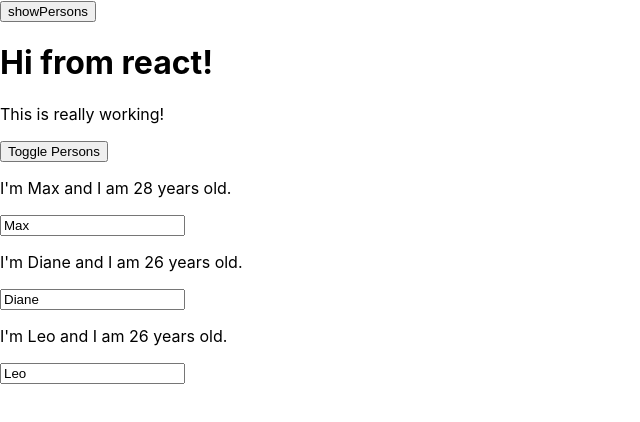
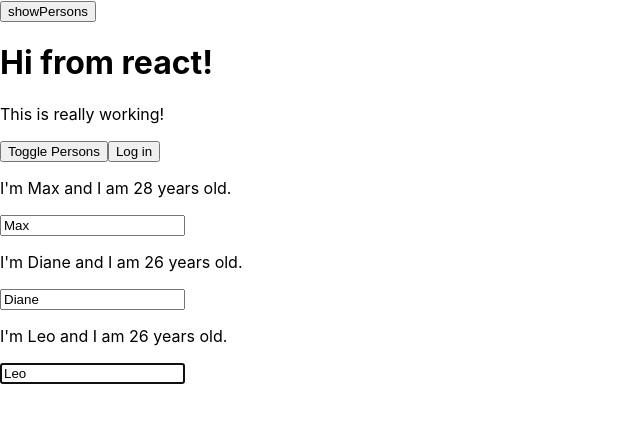
Before and after one commit to leognmotta/react-course, a React app: page / in a window 1280 px wide. Both pictures are taken after a click on the button "showPersons". Shown: the top 422 px of the page, without its empty margins (0-640 px from the left). Built offline with nearby package versions, Linux system fonts and the light colour scheme.

Commit message:
Passing state

```diff
--- a/package.json
+++ b/package.json
@@ -39,6 +39,7 @@
     "postcss-loader": "3.0.0",
     "postcss-preset-env": "6.3.1",
     "postcss-safe-parser": "4.0.1",
+    "prop-types": "^15.6.2",
     "radium": "^0.25.1",
     "react": "^16.7.0",
     "react-app-polyfill": "^0.2.0",
--- a/src/components/Cockpit/Cockpit.css
+++ b/src/components/Cockpit/Cockpit.css
@@ -6,7 +6,7 @@
   font-weight: bold;
 }
 
-.Cockpit button {
+.Button {
   border: 1px solid blue;
   padding: 16px;
   background-color: green;
@@ -15,16 +15,16 @@
   color: white;
 }
 
-.Cockpit button:hover {
+.Button:hover {
   background-color: lightgreen;
   color: black;
 }
 
-.Cockpit button.Red {
+.Button.Red {
   background-color: red;
 }
 
-.Cockpit button.Red:hover {
+.Button.Red:hover {
   background-color: salmon;
   color: black;
 }
--- a/src/components/Cockpit/Cockpit.js
+++ b/src/components/Cockpit/Cockpit.js
@@ -1,13 +1,15 @@
 import React from 'react';
+
+import Aux from '../../hoc/Aux';
 
 import classes from './Cockpit.css';
 
 const cockpit = props => {
   const assignedClasses = [];
-  let btnClass = '';
+  let btnClass = [classes.Button];
 
   if (props.showPersons) {
-    btnClass = classes.Red;
+    btnClass = [classes.Button, classes.Red].join(' ');
   }
   if (props.persons.length <= 2) {
     assignedClasses.push(classes.red);
@@ -17,13 +19,14 @@ const cockpit = props => {
   }
 
   return (
-    <div className={classes.Cockpit}>
+    <Aux>
       <h1> Hi from react! </h1>
       <p className={assignedClasses.join(' ')}> This is really working! </p>
       <button className={btnClass} onClick={props.clicked}>
         Toggle Persons
       </button>
-    </div>
+      <button onClick={props.login}>Log in</button>
+    </Aux>
   );
 };
 
--- a/src/components/Persons/Person/Person.js
+++ b/src/components/Persons/Person/Person.js
@@ -1,11 +1,14 @@
 import React, { Component } from 'react';
+// import PropTypes from 'prop-types';
 
 import classes from './Person.css';
+import withClass from '../../../hoc/withClass';
 
 class Person extends Component {
   constructor(props) {
     super(props);
     console.log('[Person.js] Inside constroctor', props);
+    this.inputElement = React.createRef();
   }
 
   componentWillMount() {
@@ -14,23 +17,44 @@ class Person extends Component {
 
   componentDidMount() {
     console.log('[Person.js] Inside componentDidMount()');
+    if (this.props.position === 0) {
+      this.inputElement.current.focus();
+    }
   }
+
+  focus() {
+    this.inputElement.current.focus();
+  }
+
   render() {
     console.log('[Person.js] Inside render()');
+    let auth = null;
+    if (this.props.authenticated) {
+      auth = <p>I'm athenticated!</p>;
+    }
     return (
-      <div className={classes.Person}>
+      <>
+        {auth}
         <p onClick={this.props.click}>
           I'm {this.props.name} and I am {this.props.age} years old.
         </p>
         <p>{this.props.children}</p>
         <input
+          ref={this.inputElement}
           type="text"
           onChange={this.props.changed}
           value={this.props.name}
         />
-      </div>
+      </>
     );
   }
 }
 
-export default Person;
+// Person.prototype = {
+//   click: PropTypes.func,
+//   name: PropTypes.string,
+//   age: PropTypes.number,
+//   changed: PropTypes.func
+// };
+
+export default withClass(Person, classes.Person);
--- a/src/components/Persons/Persons.js
+++ b/src/components/Persons/Persons.js
@@ -6,6 +6,7 @@ class Persons extends Component {
   constructor(props) {
     super(props);
     console.log('[Persons.js] Inside constroctor', props);
+    this.lastPersonRef = React.createRef();
   }
 
   componentWillMount() {
@@ -14,6 +15,7 @@ class Persons extends Component {
 
   componentDidMount() {
     console.log('[Persons.js] Inside componentDidMount()');
+    this.lastPersonRef.current.focus();
   }
 
   componentWillReceiveProps(nextProps) {
@@ -52,8 +54,11 @@ class Persons extends Component {
         <Person
           click={() => this.props.clicked(index)}
           name={person.name}
+          position={index}
           age={person.age}
           key={person.id}
+          ref={this.lastPersonRef}
+          authenticated={this.props.authenticated}
           changed={event => this.props.changed(event, person.id)}
         />
       );
--- a/src/containers/App.js
+++ b/src/containers/App.js
@@ -3,6 +3,7 @@ import React, { Component } from 'react';
 import classes from './App.css';
 import Persons from '../components/Persons/Persons';
 import Cockpit from '../components/Cockpit/Cockpit';
+import withClass from '../hoc/withClass';
 
 class App extends Component {
   constructor(props) {
@@ -14,7 +15,9 @@ class App extends Component {
         { id: 'sffRR%&hh25w', name: 'Diane', age: 26 },
         { id: 'sPoO*^5md%P2', name: 'Leo', age: 26 }
       ],
-      showPersons: false
+      showPersons: false,
+      toggleClicked: 0,
+      authenticated: false
     };
   }
 
@@ -79,7 +82,16 @@ class App extends Component {
 
   togglePersonsHandler = () => {
     const doesShow = this.state.showPersons;
-    this.setState({ showPersons: !doesShow });
+    this.setState((prevState, props) => {
+      return {
+        showPersons: !doesShow,
+        toggleClicked: prevState.toggleClicked + 1
+      };
+    });
+  };
+
+  loginHandler = () => {
+    this.setState({ authenticated: true });
   };
 
   render() {
@@ -92,12 +104,13 @@ class App extends Component {
           persons={this.state.persons}
           clicked={this.deletePersonHandler}
           changed={this.nameChangedHandler}
+          authenticated={this.state.authenticated}
         />
       );
     }
 
     return (
-      <div className={classes.App}>
+      <>
         <button
           onClick={() => {
             this.setState({ showPersons: true });
@@ -108,12 +121,13 @@ class App extends Component {
         <Cockpit
           showPersons={this.state.showPersons}
           persons={this.state.persons}
+          login={this.loginHandler}
           clicked={this.togglePersonsHandler}
         />
         {persons}
-      </div>
+      </>
     );
   }
 }
 
-export default App;
+export default withClass(App, classes.App);
--- /dev/null
+++ b/src/hoc/Aux.js
@@ -0,0 +1,3 @@
+const aux = props => props.children;
+
+export default aux;
--- /dev/null
+++ b/src/hoc/withClass.js
@@ -0,0 +1,19 @@
+import React, { Component } from 'react';
+
+const withClass = (WrappedComponent, className) => {
+  const WithClass = class extends Component {
+    render() {
+      return (
+        <div className={className}>
+          <WrappedComponent ref={this.props.forwardedRef} {...this.props} />
+        </div>
+      );
+    }
+  };
+
+  return React.forwardRef((props, ref) => {
+    return <WithClass {...props} forwardedRef={ref} />;
+  });
+};
+
+export default withClass;
```
